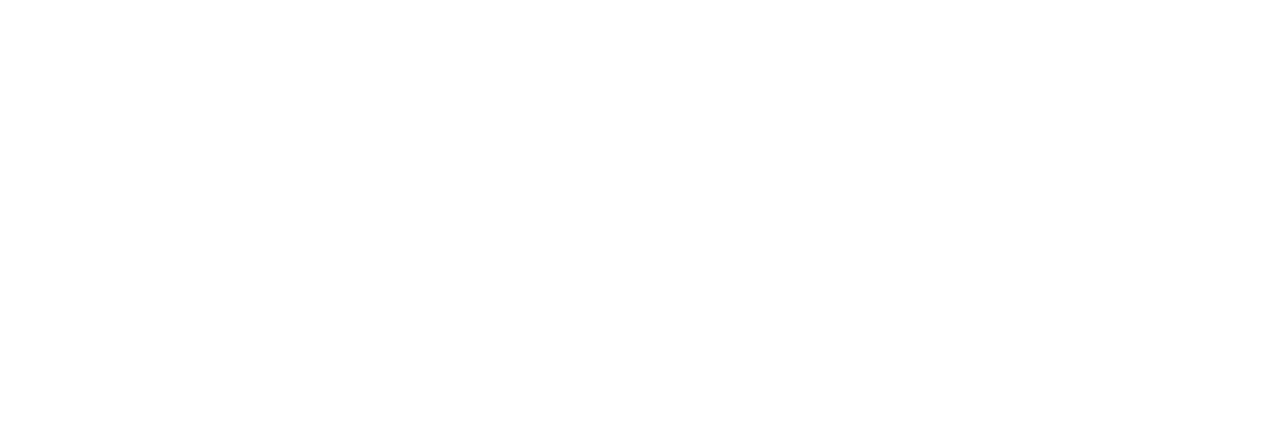
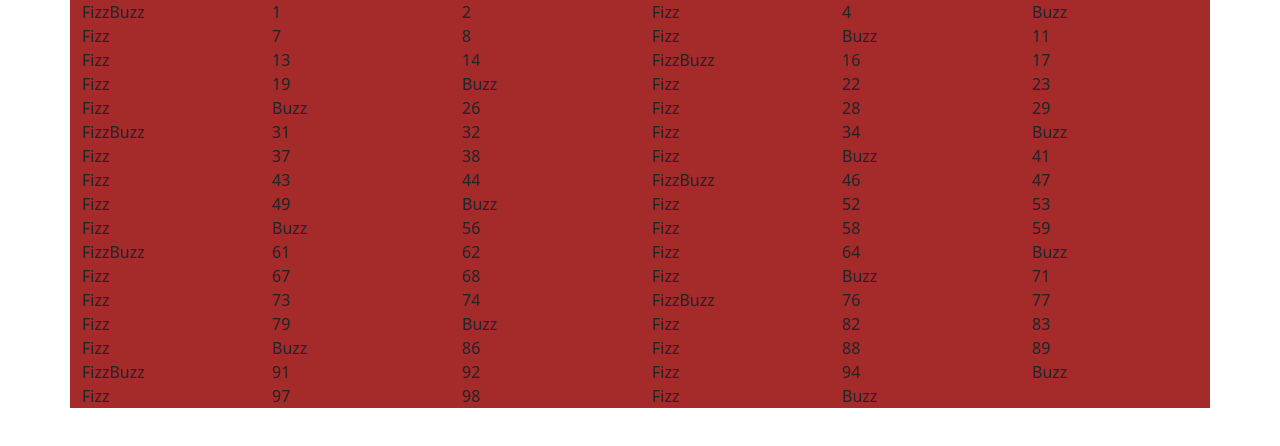
Before and after one commit to alessandroordetti/js-fizzbuzz, a plain HTML site: page index.html in a window 1280 px wide. Drawn offline with nearby package versions, Linux system fonts and the light colour scheme.

Commit message:
Correzione esercizio

```diff
--- a/index.html
+++ b/index.html
@@ -14,10 +14,8 @@
 
     <main>
         <div class="container">
-            <div class="row">
-                <div class="col flex-wrap" id="wrapper-div">
+            <div class="row" id="wrapper-div">
 
-                </div>
             </div>
         </div>
     </main>
--- a/js/myscript.js
+++ b/js/myscript.js
@@ -4,17 +4,21 @@ let wrapper = document.getElementById('wrapper-div');
 for (let i = 0; i < 101; i++) {
     let boxText = document.createElement ("div");
 
-    boxText.classList.add('col');
+    boxText.classList.add('col-2');
 
     wrapper.append(boxText);
 
     if (i % 15 == 0) {
         console.log("fizzbuzz");
+        boxText.innerHTML = "FizzBuzz";
     } else if (i % 5 == 0) {
         console.log("buzz");
+        boxText.innerHTML = "Buzz";
     } else if (i % 3 == 0) {
         console.log("fizz");
+        boxText.innerHTML = "Fizz"
     } else {
         console.log(i);
+        boxText.innerHTML = i
     }
 }
```
Also changed, not shown: css/style.css (line endings or trailing spaces).
